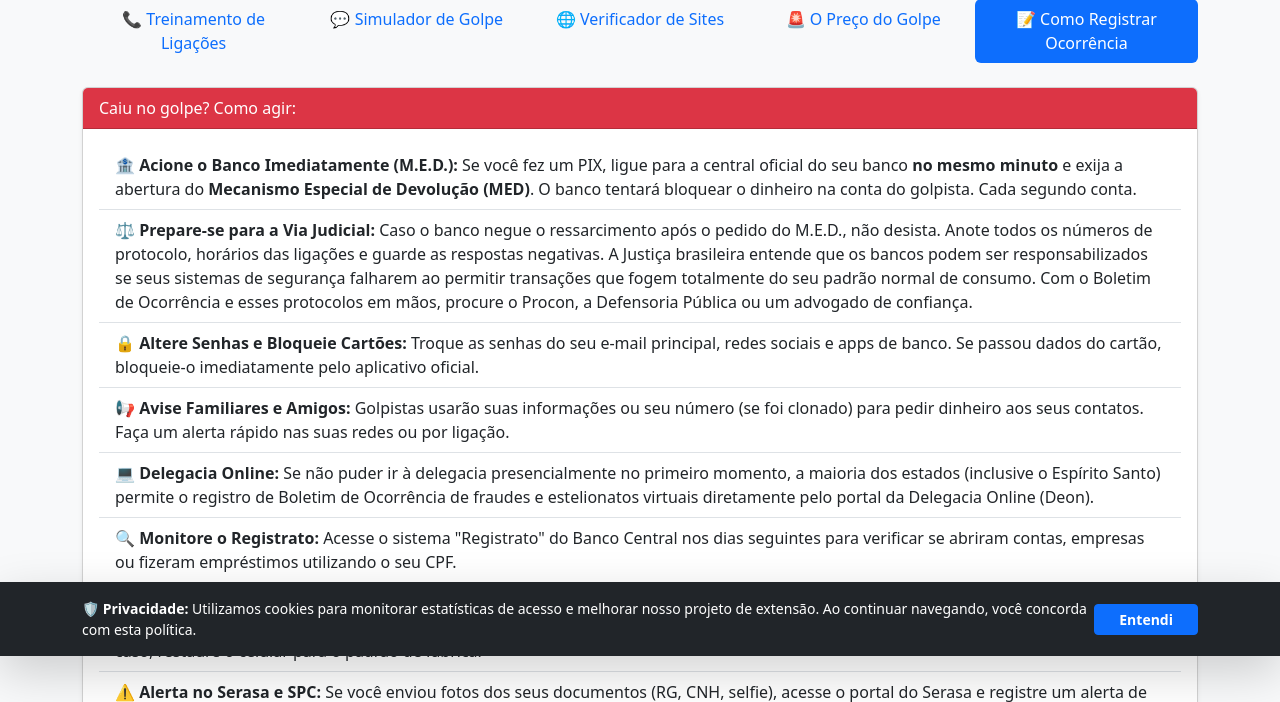
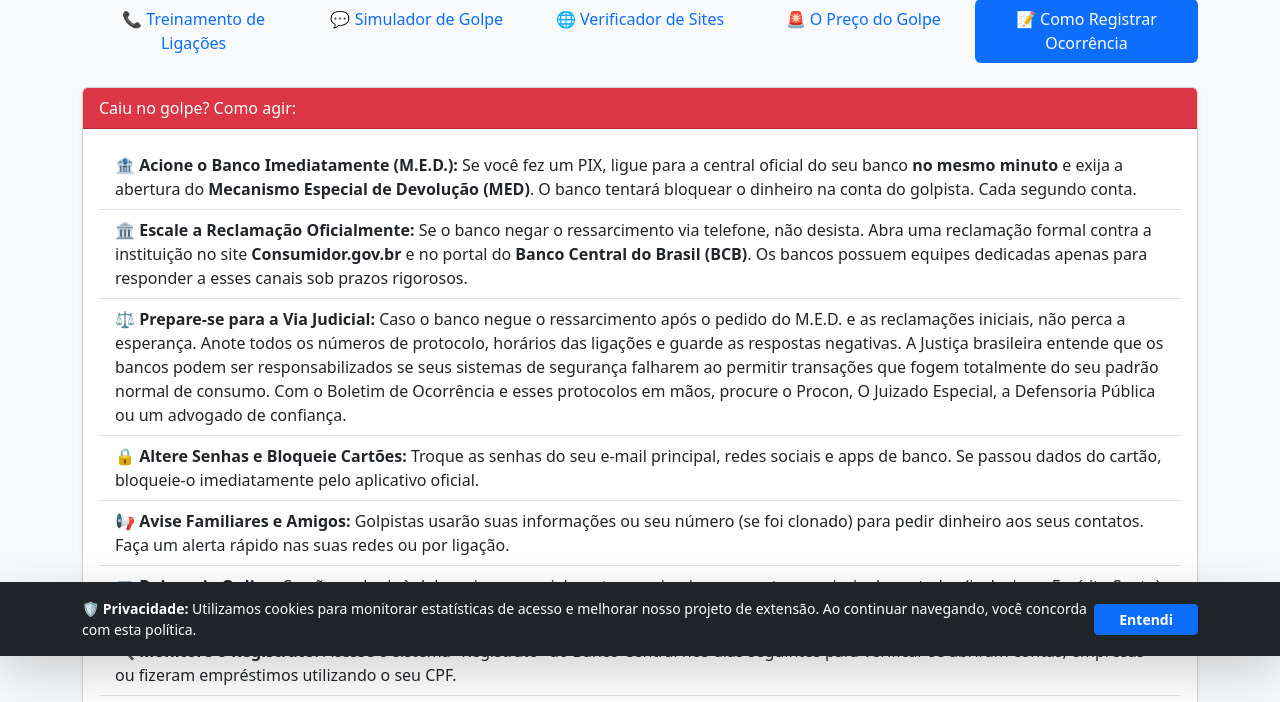
Before and after one commit to ronyvirginio/escudo-cidadao, a Flask app: page / in a window 1280 px wide, after a click on "📝 Como Registrar Ocorrência". Shown: the part 144-846 px from the top of the page. Run offline with Flask 3, Linux system fonts and the light colour scheme.

Commit message:
sincronizacao 1

```diff
--- a/templates/index.html
+++ b/templates/index.html
@@ -434,7 +434,8 @@
                     <div class="card-body">
                         <ul class="list-group list-group-flush">
                             <li class="list-group-item">🏦 <strong>Acione o Banco Imediatamente (M.E.D.):</strong> Se você fez um PIX, ligue para a central oficial do seu banco <strong>no mesmo minuto</strong> e exija a abertura do <strong>Mecanismo Especial de Devolução (MED)</strong>. O banco tentará bloquear o dinheiro na conta do golpista. Cada segundo conta.</li>
-                            <li class="list-group-item">⚖️ <strong>Prepare-se para a Via Judicial:</strong> Caso o banco negue o ressarcimento após o pedido do M.E.D., não desista. Anote todos os números de protocolo, horários das ligações e guarde as respostas negativas. A Justiça brasileira entende que os bancos podem ser responsabilizados se seus sistemas de segurança falharem ao permitir transações que fogem totalmente do seu padrão normal de consumo. Com o Boletim de Ocorrência e esses protocolos em mãos, procure o Procon, a Defensoria Pública ou um advogado de confiança.</li>
+                            <li class="list-group-item">🏛️ <strong>Escale a Reclamação Oficialmente:</strong> Se o banco negar o ressarcimento via telefone, não desista. Abra uma reclamação formal contra a instituição no site <strong>Consumidor.gov.br</strong> e no portal do <strong>Banco Central do Brasil (BCB)</strong>. Os bancos possuem equipes dedicadas apenas para responder a esses canais sob prazos rigorosos.</li>
+                            <li class="list-group-item">⚖️ <strong>Prepare-se para a Via Judicial:</strong> Caso o banco negue o ressarcimento após o pedido do M.E.D. e as reclamações iniciais, não perca a esperança. Anote todos os números de protocolo, horários das ligações e guarde as respostas negativas. A Justiça brasileira entende que os bancos podem ser responsabilizados se seus sistemas de segurança falharem ao permitir transações que fogem totalmente do seu padrão normal de consumo. Com o Boletim de Ocorrência e esses protocolos em mãos, procure o Procon, O Juizado Especial, a Defensoria Pública ou um advogado de confiança.</li>
                             <li class="list-group-item">🔒 <strong>Altere Senhas e Bloqueie Cartões:</strong> Troque as senhas do seu e-mail principal, redes sociais e apps de banco. Se passou dados do cartão, bloqueie-o imediatamente pelo aplicativo oficial.</li>
                             <li class="list-group-item">📢 <strong>Avise Familiares e Amigos:</strong> Golpistas usarão suas informações ou seu número (se foi clonado) para pedir dinheiro aos seus contatos. Faça um alerta rápido nas suas redes ou por ligação.</li>
                             <li class="list-group-item">💻 <strong>Delegacia Online:</strong> Se não puder ir à delegacia presencialmente no primeiro momento, a maioria dos estados (inclusive o Espírito Santo) permite o registro de Boletim de Ocorrência de fraudes e estelionatos virtuais diretamente pelo portal da Delegacia Online (Deon).</li>
```
